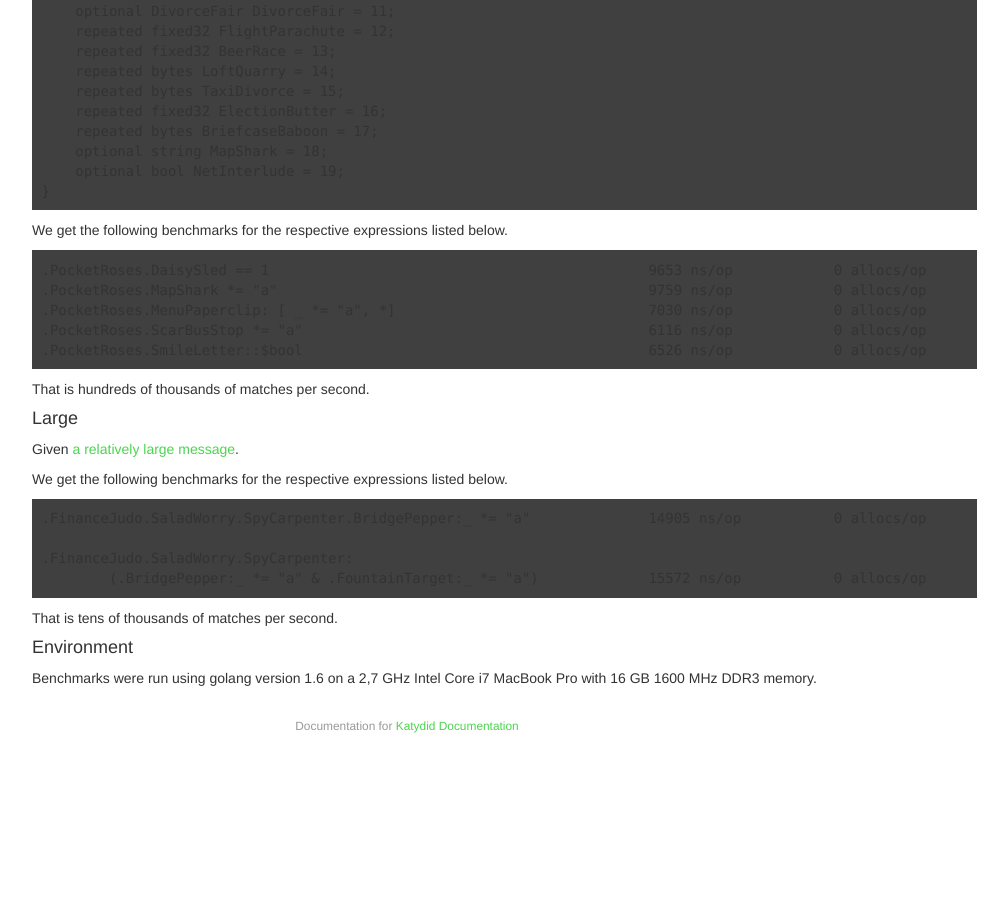
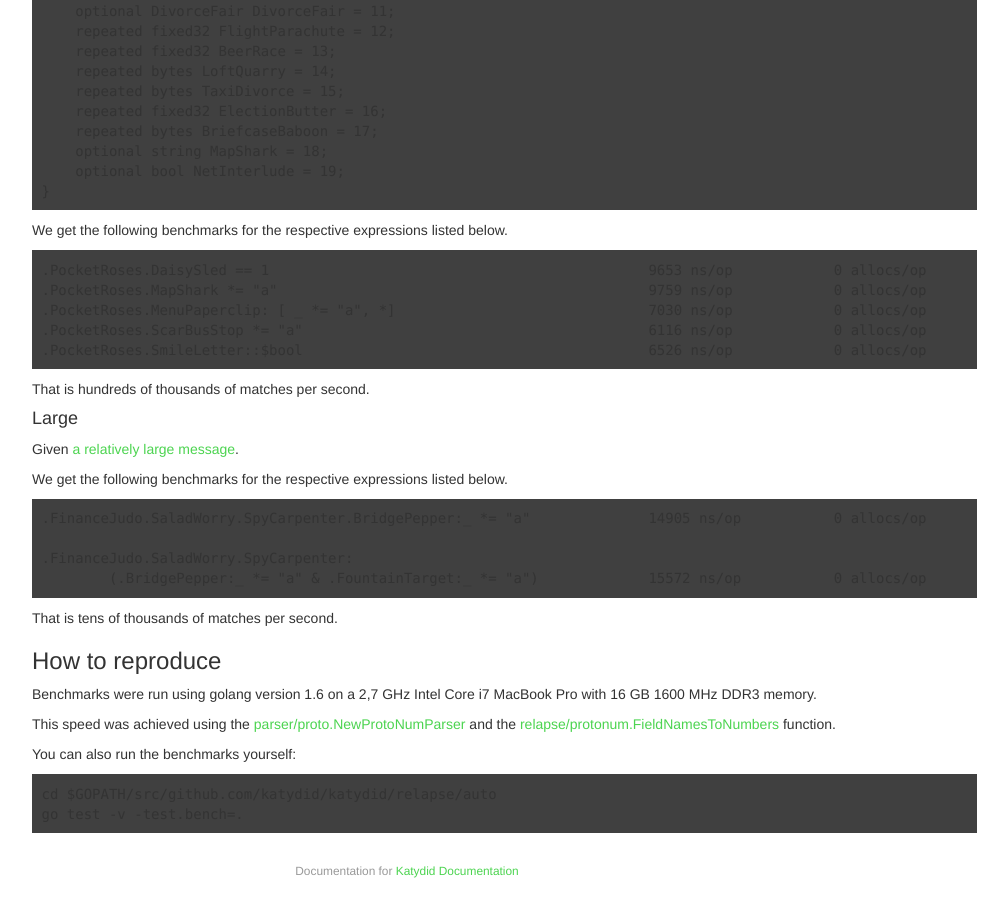
Before and after one commit to katydid/katydid.github.io, a Jekyll site: the page built from _posts/2016-04-18-relapsespeed.md, in a window 1280 px wide and 900 px high, scrolled down 1378 px. Shown: the whole window, without its empty margins (233-1241 px from the left). Built offline with Jekyll 4.4.1, drawn with Linux system fonts in a browser that asks for light colours; before the commit the page ends 2133 px from its top, so only the background shows below that.

Commit message:
how to achieve speed

```diff
--- a/_posts/2016-04-18-relapsespeed.md
+++ b/_posts/2016-04-18-relapsespeed.md
@@ -119,6 +119,15 @@ We get the following benchmarks for the respective expressions listed below.
 
 That is tens of thousands of matches per second.
 
-#### Environment
+### How to reproduce
 
 Benchmarks were run using golang version 1.6 on a 2,7 GHz Intel Core i7 MacBook Pro with 16 GB 1600 MHz DDR3 memory.
+
+This speed was achieved using the [parser/proto.NewProtoNumParser](https://godoc.org/github.com/katydid/katydid/parser/proto#NewProtoNumParser) and the [relapse/protonum.FieldNamesToNumbers](https://godoc.org/github.com/katydid/katydid/relapse/protonum#FieldNamesToNumbers) function.
+
+You can also run the benchmarks yourself:
+
+~~~
+cd $GOPATH/src/github.com/katydid/katydid/relapse/auto
+go test -v -test.bench=.
+~~~
```
Also changed, not shown: index.md (+1 -1 lines).
